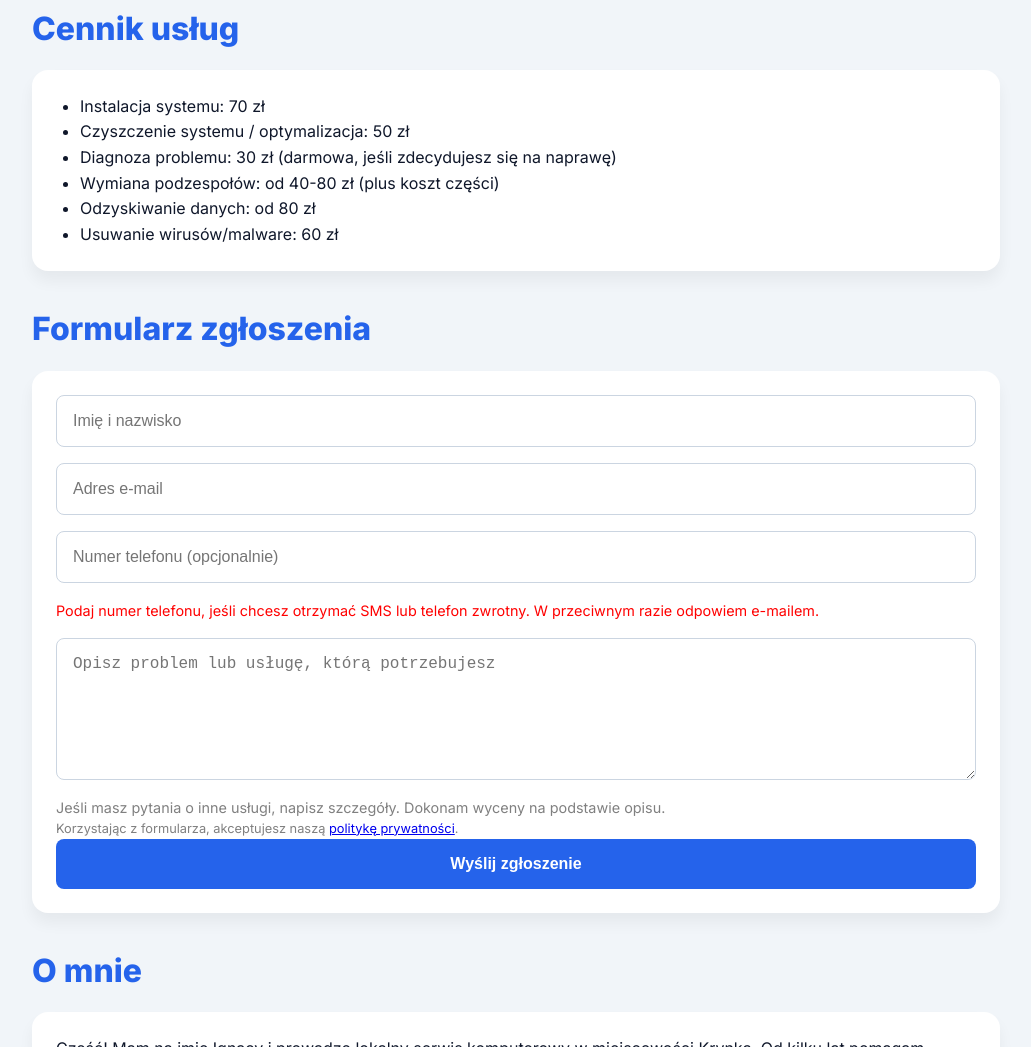
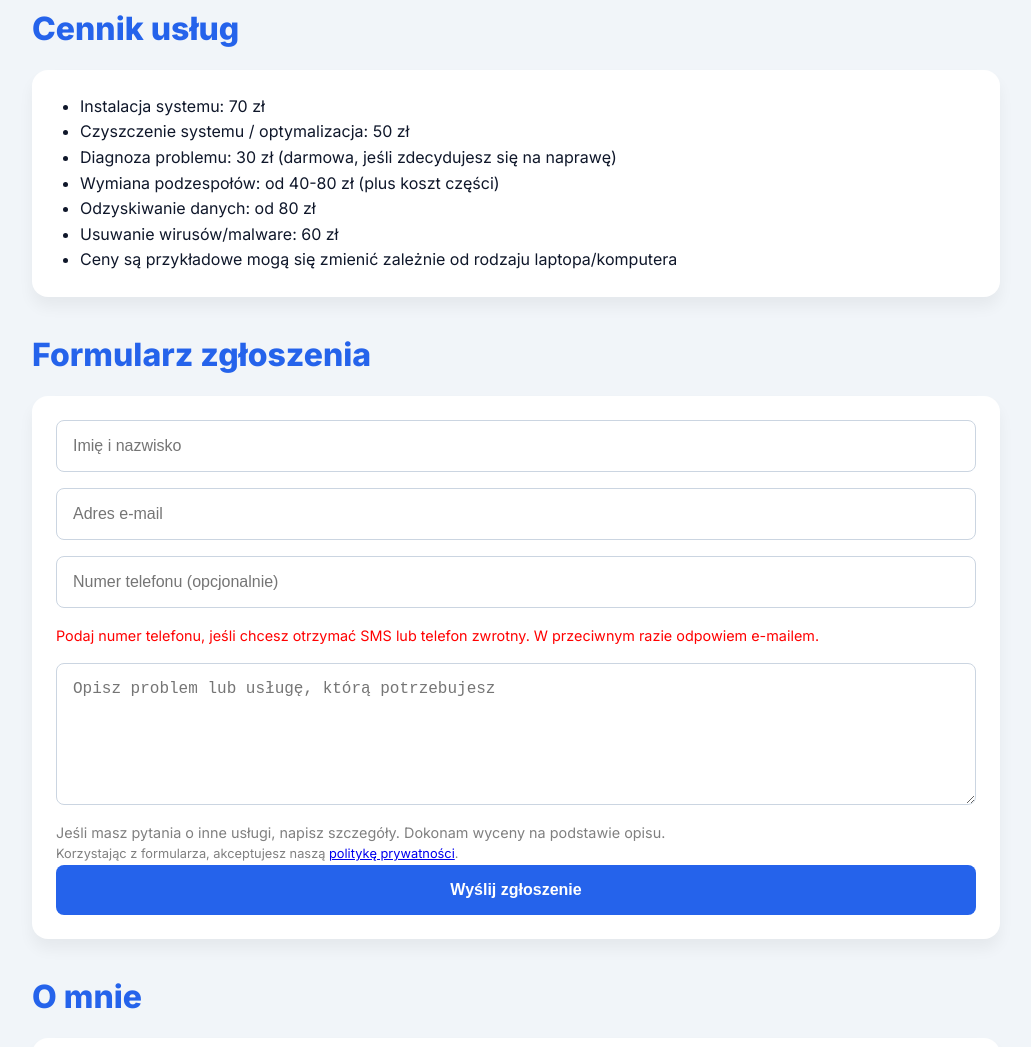
Before and after one commit to Skrzypciuu/serwis-krynka, a plain HTML site: page index.html in a window 1280 px wide. Shown: the part 767-1814 px from the top of the page, without its empty margins (124-1155 px from the left). Drawn offline with Linux system fonts and the light colour scheme.

Commit message:
Update index.html

```diff
--- a/index.html
+++ b/index.html
@@ -214,6 +214,7 @@
       <li>Wymiana podzespołów: od 40-80 zł (plus koszt części)</li>
       <li>Odzyskiwanie danych: od 80 zł</li>
       <li>Usuwanie wirusów/malware: 60 zł</li>
+      <li>Ceny są przykładowe mogą się zmienić zależnie od rodzaju laptopa/komputera</li>
     </ul>
 
   </div>
```
